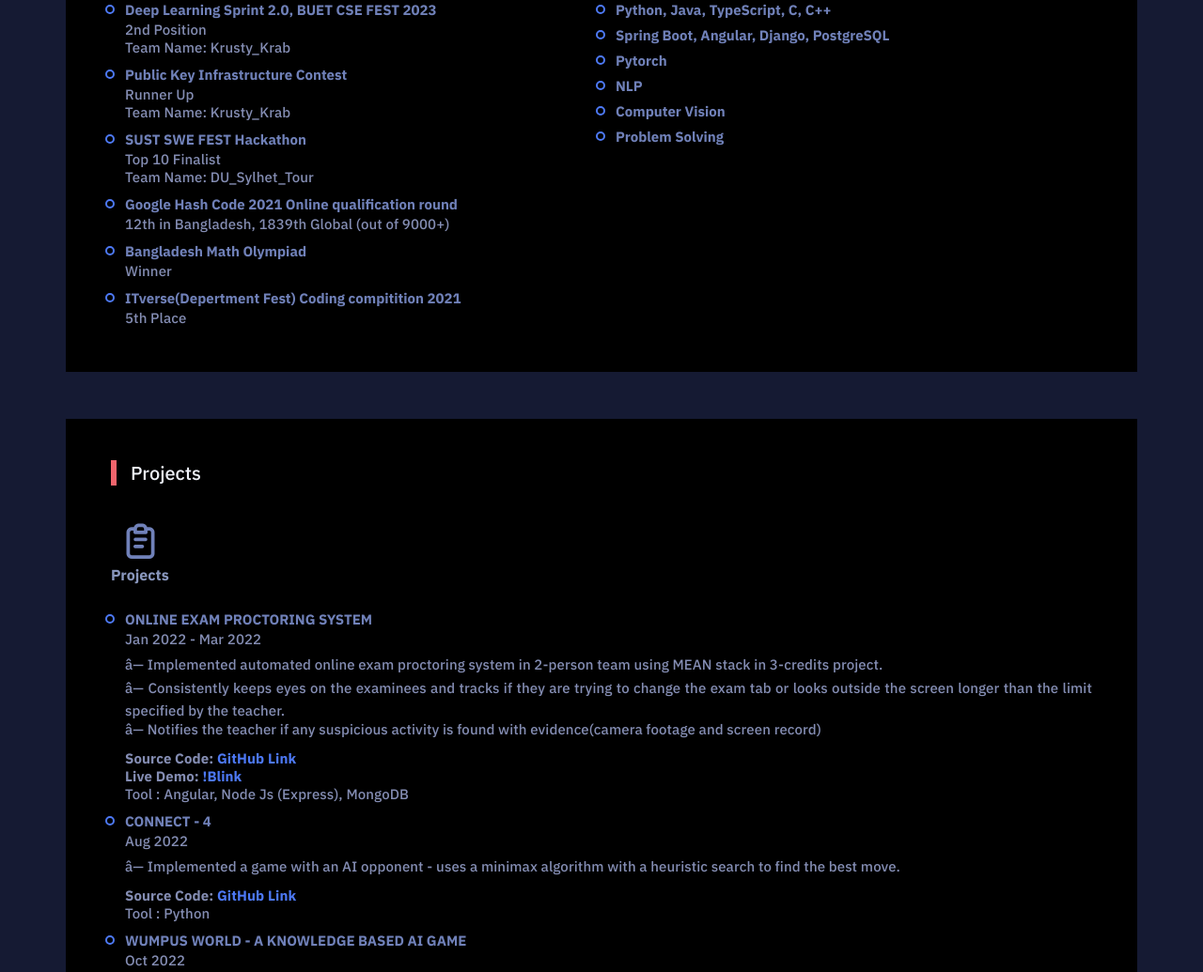
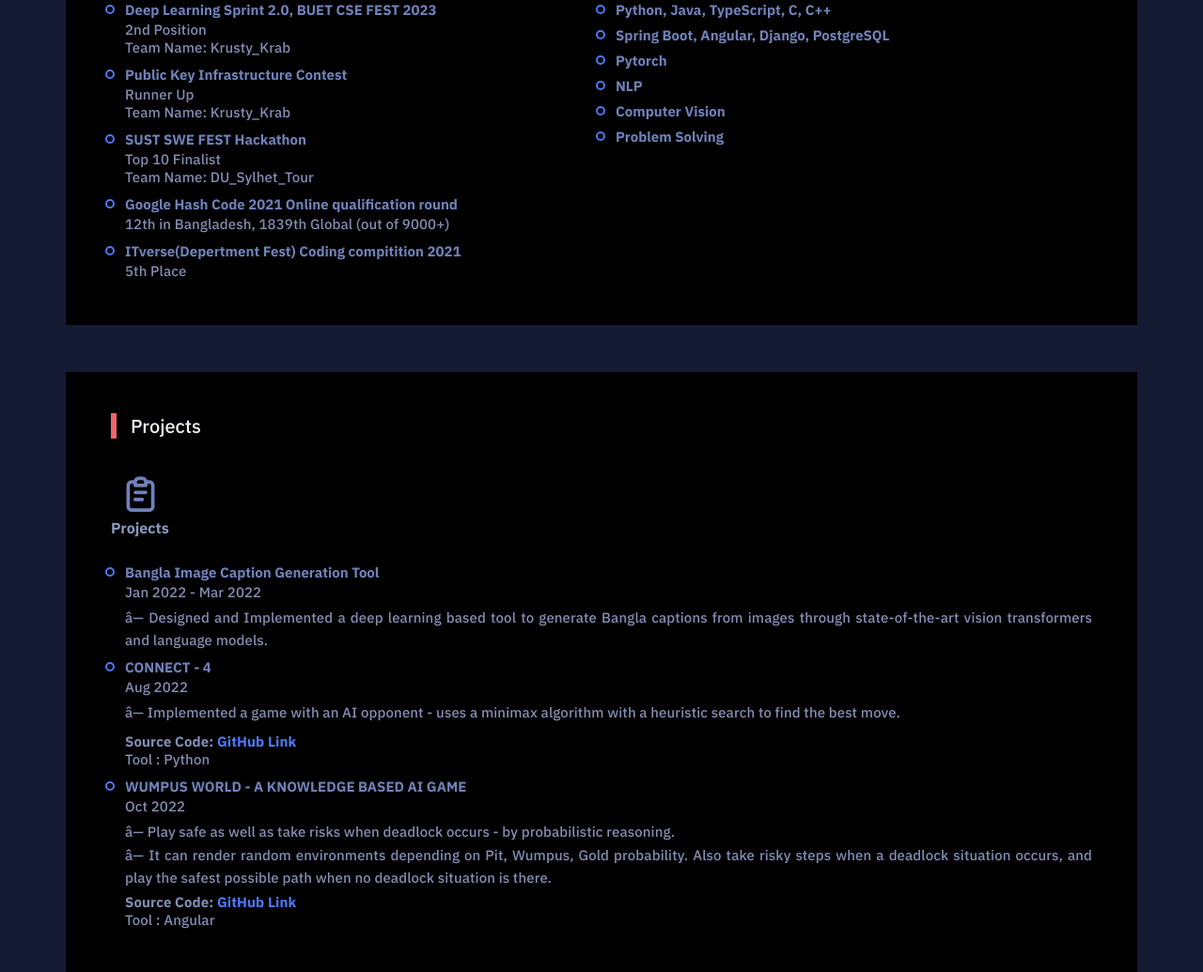
Before and after one commit to rakib3004/mdrakibtrofder.github.io, a plain HTML site: page index.html in a window 1280 px wide. Shown: the part 1534-2569 px from the top of the page at 94% size. Drawn offline with nearby package versions, Linux system fonts and the light colour scheme; a web font is replaced by a local one.

Commit message:
updated index.html

```diff
--- a/index.html
+++ b/index.html
@@ -214,10 +214,10 @@
                             <p>12th in Bangladesh, 1839th Global (out of 9000+)</p>
                         </div>
 
-                        <div class="items">
+                        <!-- <div class="items">
                             <h5>Bangladesh Math Olympiad</h5>
                             <p>Winner</p>
-                        </div>
+                        </div> -->
 
                         <div class="items">
                             <h5>ITverse(Depertment Fest) Coding compitition 2021</h5>
@@ -275,19 +275,18 @@
 
                 <div class="tasks">
                     <div class="items">
-                        <h5>ONLINE EXAM PROCTORING SYSTEM</h5>
+                        <h5>Bangla Image Caption Generation Tool </h5>
                         <p>Jan 2022 - Mar 2022</p>
                         <div class="project-info">
-                            <p>● Implemented automated online exam proctoring system in 2-person team using MEAN stack in 3-credits project.</p>
-                            <p>● Consistently keeps eyes on the examinees and tracks if they are trying to change the exam tab or looks outside the screen longer than the
-                                limit specified by the teacher.</p>
-                            <p>● Notifies the teacher if any suspicious activity is found with evidence(camera footage and screen record)</p>
+                            <p>● Designed and Implemented a deep learning based tool to
+                                generate Bangla captions from images through state-of-the-art vision transformers and language models.
+                            </p>
                         </div>
-                        <div class="link-info">
+                        <!-- <div class="link-info">
                             <b><p>Source Code: <a href="https://github.com/Md-Siam07/notBlink" target="_blank">GitHub Link</a></b></p>
                             <b><p>Live Demo: <a href="exam.xpeedlab.tech" target="_blank">!Blink</a></b></p>
                             <p>Tool : Angular, Node Js (Express), MongoDB</p>
-                        </div>
+                        </div> -->
                     </div>
                 </div>
 
@@ -378,8 +377,8 @@
                 </div>
 
                 <div class="handle">
-                    <img src="/img/codeforces.png" alt="Codeforces">
-                    <a href="https://codeforces.com/profile/ash1971" target="_blank">Codeforces</a>
+                    <img src="/img/hackerrank.png" alt="Hackerrank">
+                    <a href="https://www.hackerrank.com/bsse11241" target="_blank">Hackerrank</a>
                 </div>
 
                 <div class="handle">
@@ -388,14 +387,13 @@
                 </div>
 
                 <div class="handle">
+                    <img src="/img/codeforces.png" alt="Codeforces">
+                    <a href="https://codeforces.com/profile/ash1971" target="_blank">Codeforces</a>
+                </div>
+
+                <div class="handle">
                     <img src="/img/lightoj.png" alt="LightOJ">
                     <a href="https://lightoj.com/user/ash1971" target="_blank">LightOJ</a>
-                </div>
-
-
-                <div class="handle">
-                    <img src="/img/hackerrank.png" alt="Hackerrank">
-                    <a href="https://www.hackerrank.com/bsse11241" target="_blank">Hackerrank</a>
                 </div>
 
                 <!--
```
